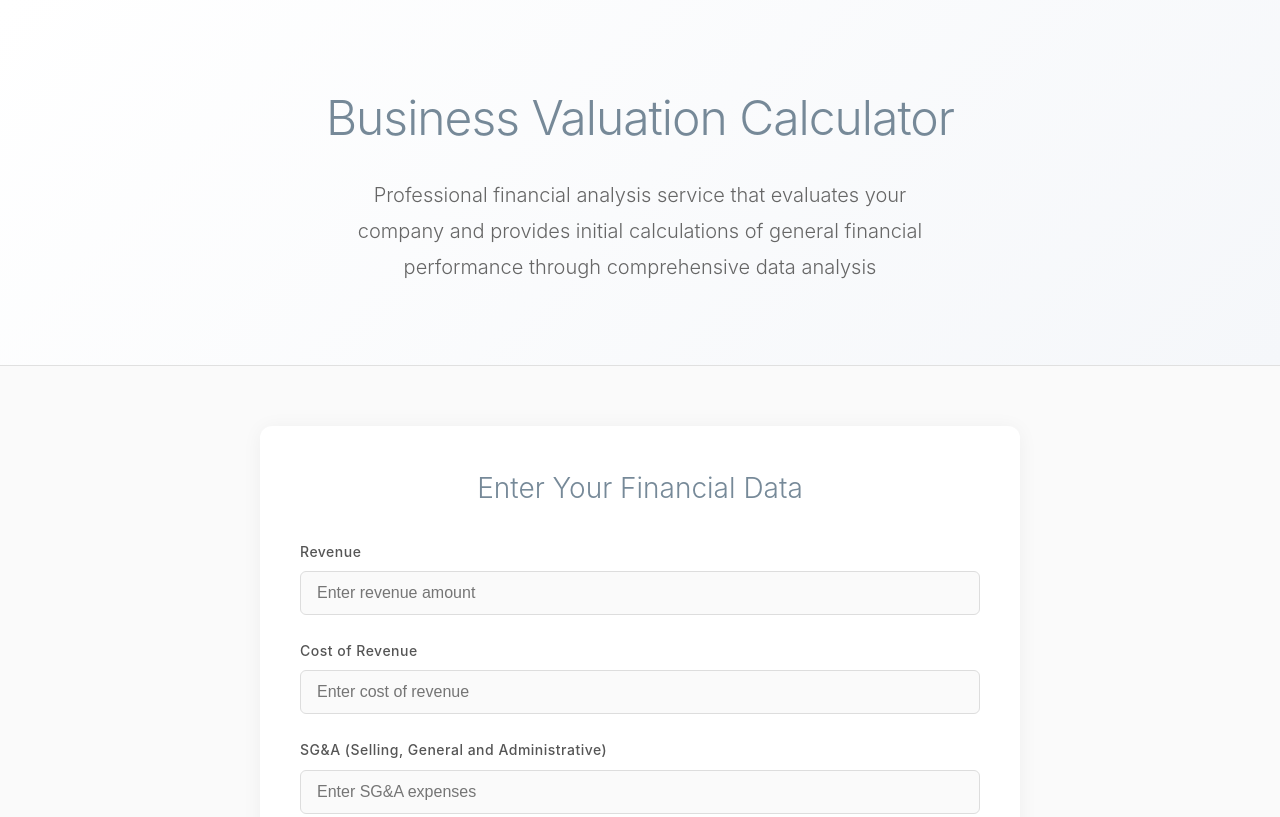
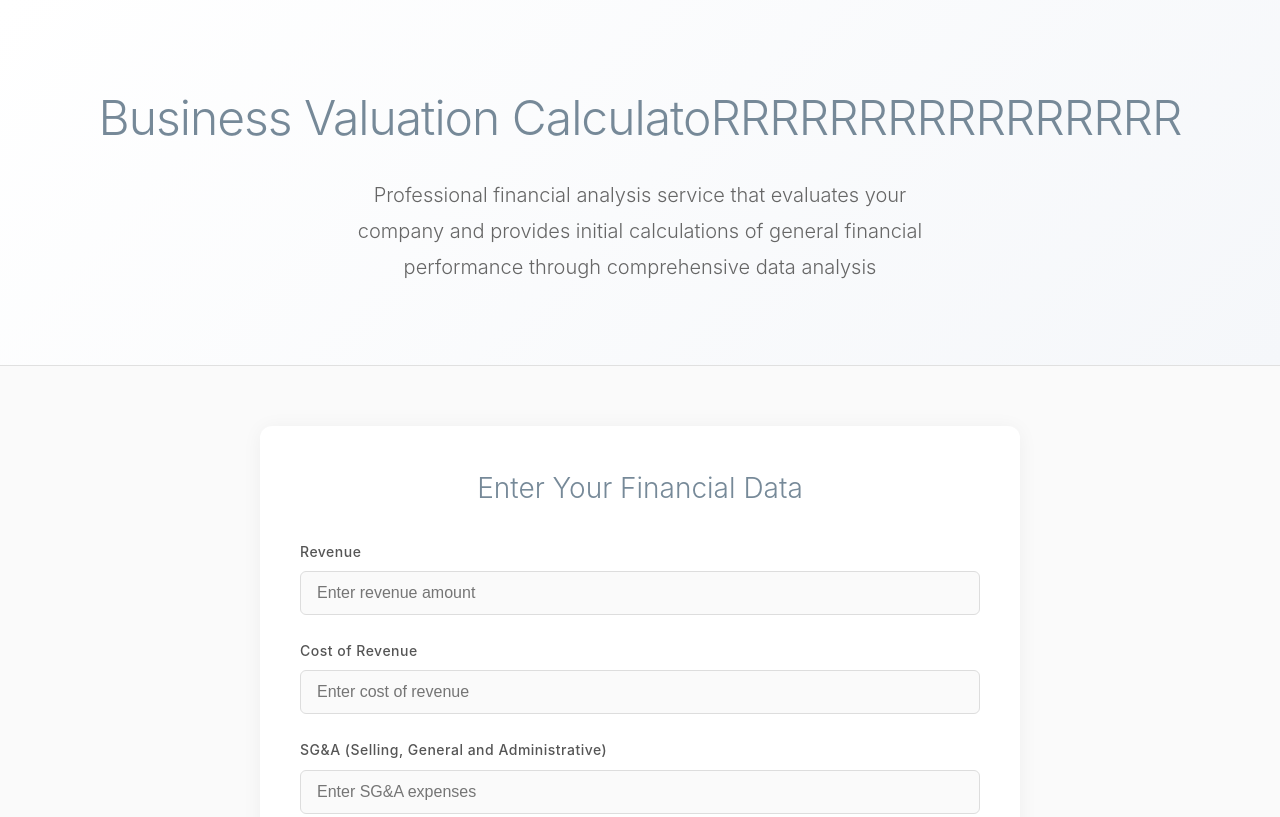
Before and after one commit to Edo404/rsc-calculator, a plain HTML site: page rsc-calculator.html in a window 1280 px wide. Shown: the top 817 px of the page. Drawn offline with Linux system fonts and the light colour scheme.

Commit message:
prova netlify

```diff
--- a/rsc-calculator.html
+++ b/rsc-calculator.html
@@ -274,7 +274,7 @@
 <body>
     <!-- Hero Section -->
     <section class="hero">
-        <h1>Business Valuation Calculator</h1>
+        <h1>Business Valuation CalculatoRRRRRRRRRRRRRRRR</h1>
         <p class="subtitle">
             Professional financial analysis service that evaluates your company and provides
             initial calculations of general financial performance through comprehensive data analysis
```
